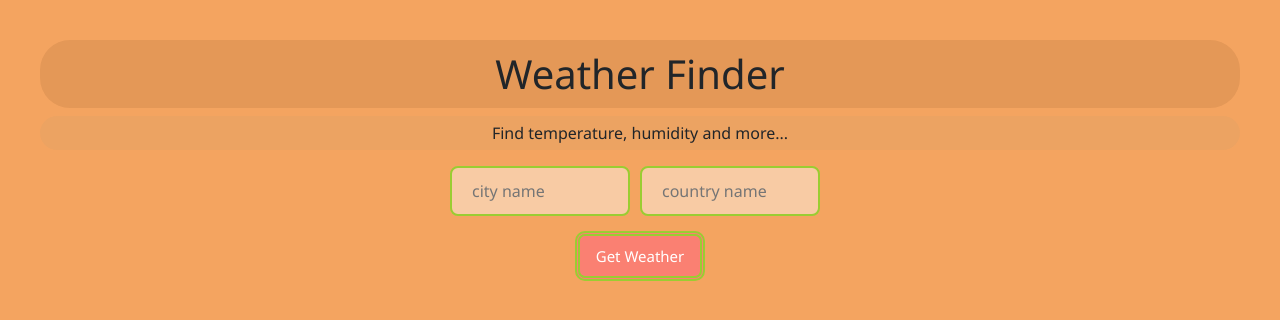
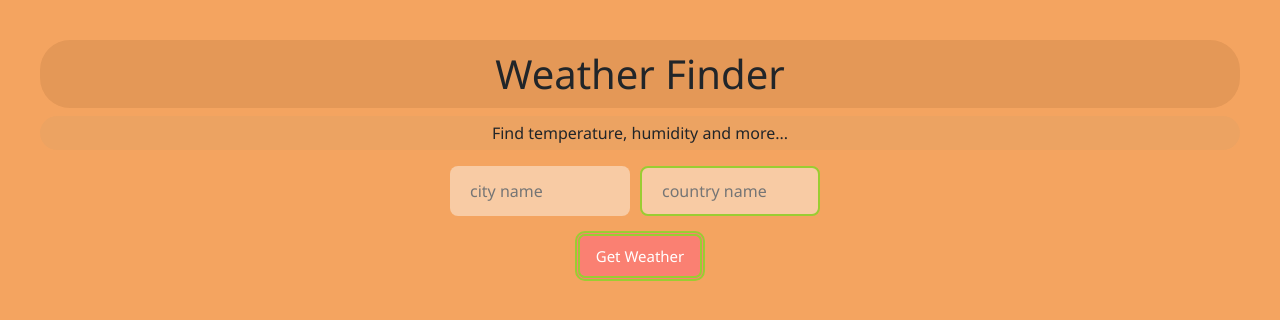
Before and after one commit to deydebraj/WeatherApp, a React (Create React App) app: page / in a window 1280 px wide. In both pictures the pointer is over the input "city name". Shown: the top 320 px of the page. Built offline with nearby package versions, Linux system fonts and the light colour scheme.

Commit message:
initial commit

```diff
--- a/src/App.css
+++ b/src/App.css
@@ -34,6 +34,11 @@ input{
     padding: 20px;
     margin-right: 10px;
 }
+input:hover{
+    border-radius: 8px;
+    border: 2px black;
+    transition: 300ms ease-in-out;
+}
 
 
 h1{
@@ -61,3 +66,8 @@ p{
     background: rgb(247, 164, 155);
     padding: 10px;
 }
+.weather-output p:hover{
+    border: 2px black;
+    background: rgb(230, 153, 144);
+    box-shadow: 1px 1px yellowgreen;
+}
```
